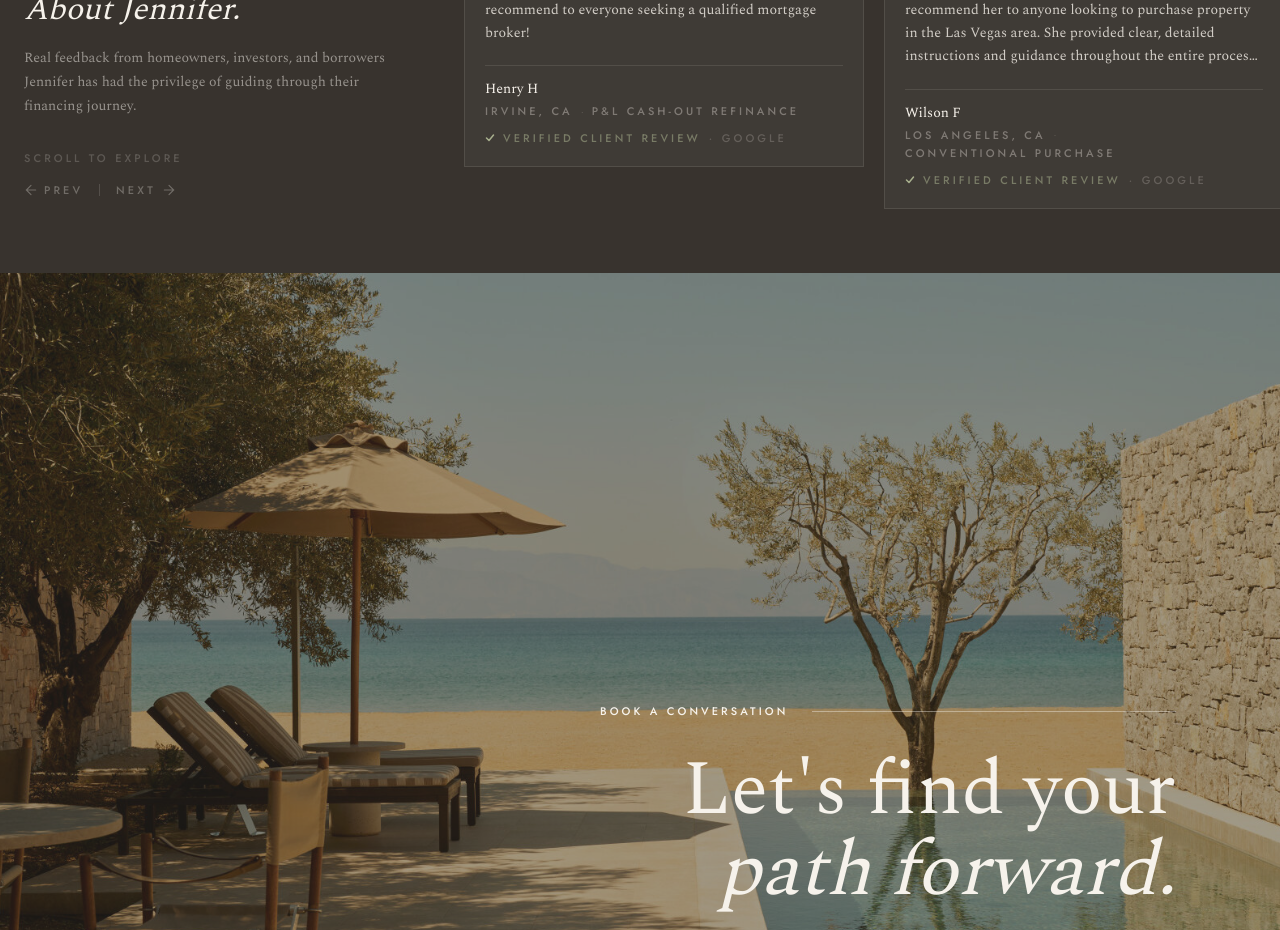
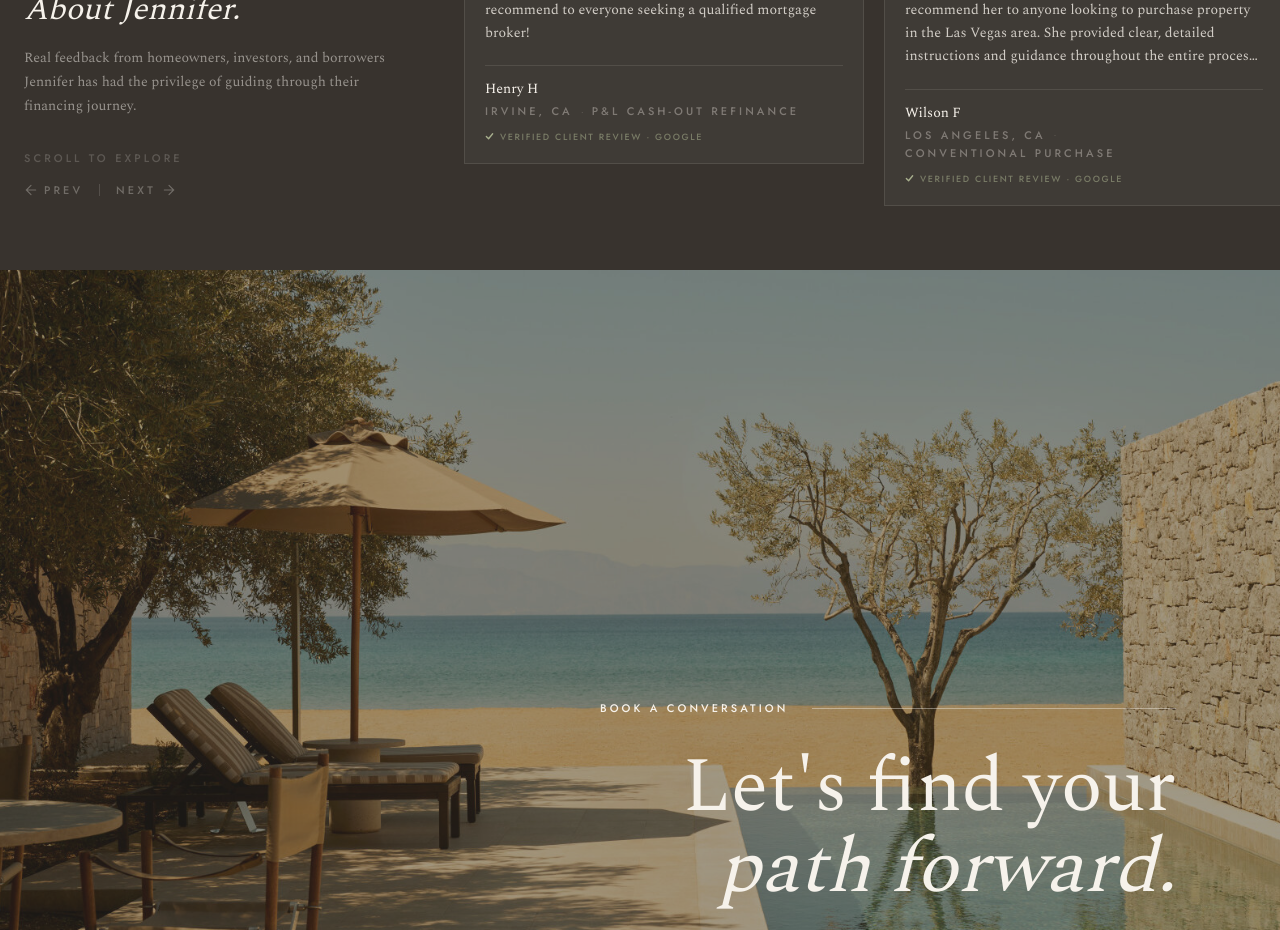
Before and after one commit to jenncko/koast-capital, a Next.js app: page / in a window 1280 px wide. Shown: the part 3220-4150 px from the top of the page. Built offline with nearby package versions, Linux system fonts and the light colour scheme.

Commit message:
Update client reviews section

```diff
--- a/components/ClientReviews.tsx
+++ b/components/ClientReviews.tsx
@@ -199,17 +199,20 @@ export default function ClientReviews() {
                     </div>
                   )}
 
-                  <div className="flex items-center gap-2 mt-2.5">
+                  <div className="flex items-center gap-1.5 mt-2.5">
                     <svg
-                      width="10" height="10" viewBox="0 0 10 10" fill="none"
+                      width="9" height="9" viewBox="0 0 10 10" fill="none"
                       stroke="#A8B08E" strokeWidth="1.5" strokeLinecap="round" strokeLinejoin="round"
+                      className="flex-shrink-0"
                     >
                       <polyline points="1.5 5 4 7.5 8.5 2" />
                     </svg>
-                    <span className="eyebrow text-sage/55">Verified Client Review</span>
-                    {review.source && (
-                      <span className="eyebrow text-cream/20">· {review.source}</span>
-                    )}
+                    <span
+                      className="whitespace-nowrap font-sans font-medium uppercase text-sage/55"
+                      style={{ fontSize: '9px', letterSpacing: '0.18em' }}
+                    >
+                      Verified Client Review{review.source ? ` · ${review.source}` : ''}
+                    </span>
                   </div>
                 </div>
               </div>
```
